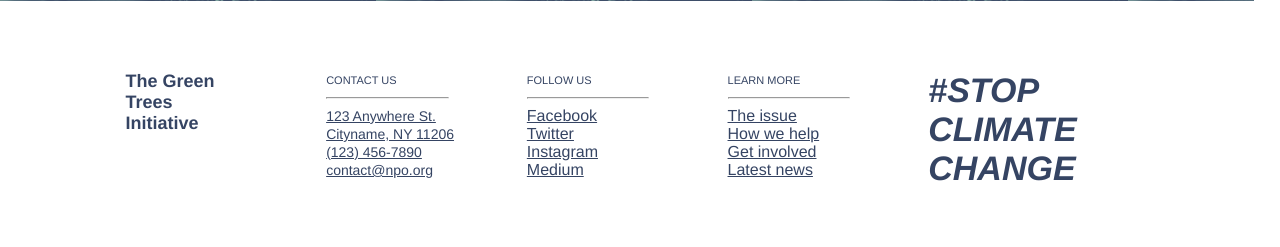
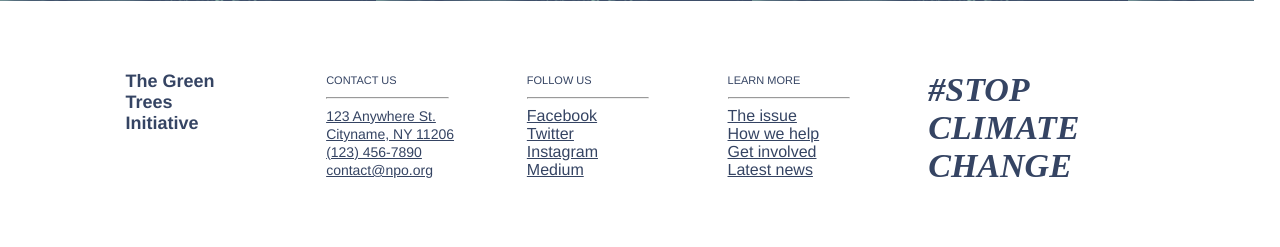
Before and after one commit to thehemantpatil/tree-donation, a PHP site: page /donation.html in a window 1280 px wide. Shown: the part 935-1182 px from the top of the page. Run offline with PHP 8.4, Linux system fonts and the light colour scheme; some libraries are stand-ins or nearby versions; some web fonts are replaced.

Commit message:
Update donation.css

```diff
--- a/donation.css
+++ b/donation.css
@@ -103,6 +103,7 @@ hr{
 }
 .slogan{
     grid-column: 2/3;
+    font-family: "flood-std";
 
 }
 input:focus{
```
